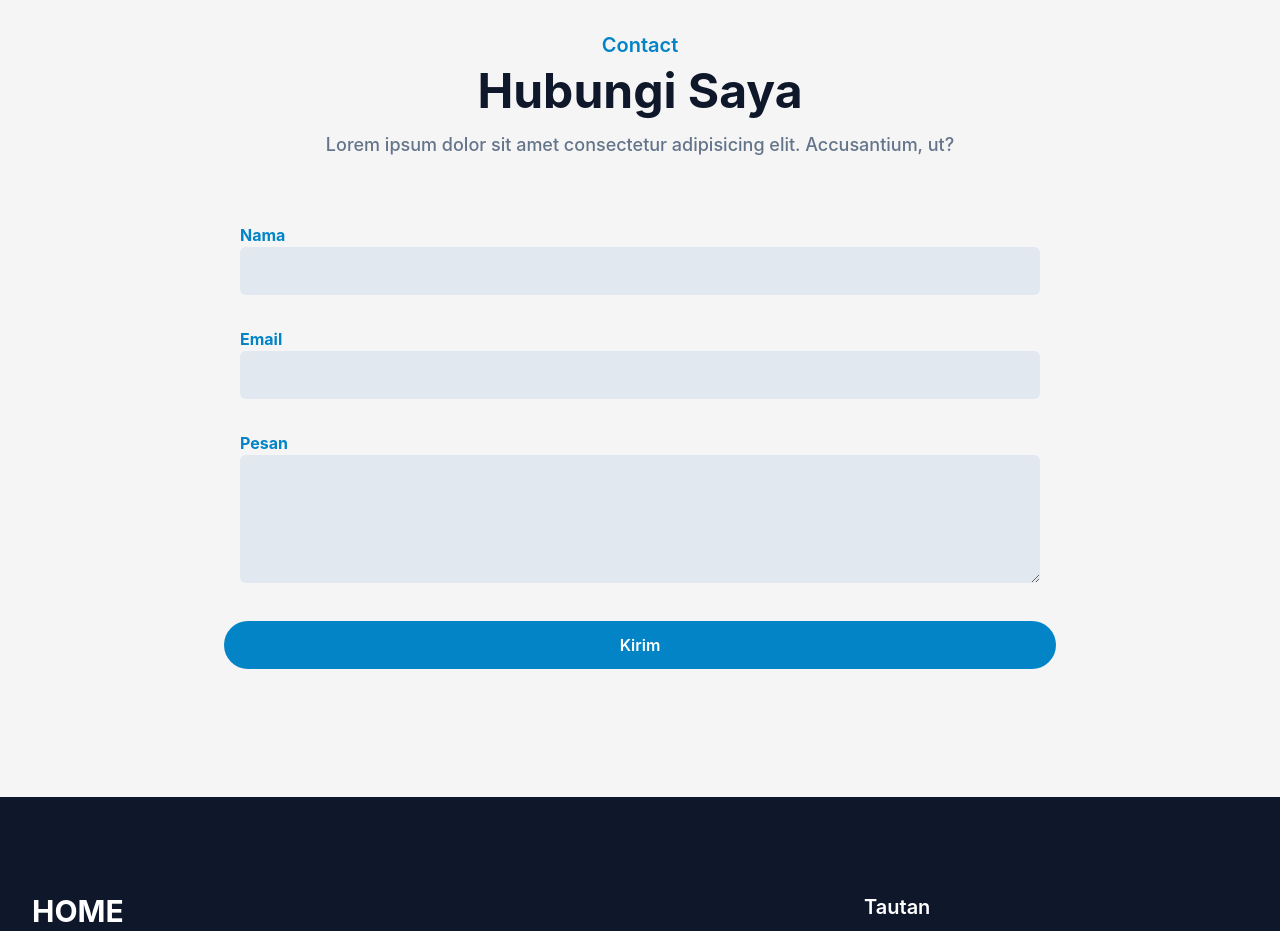
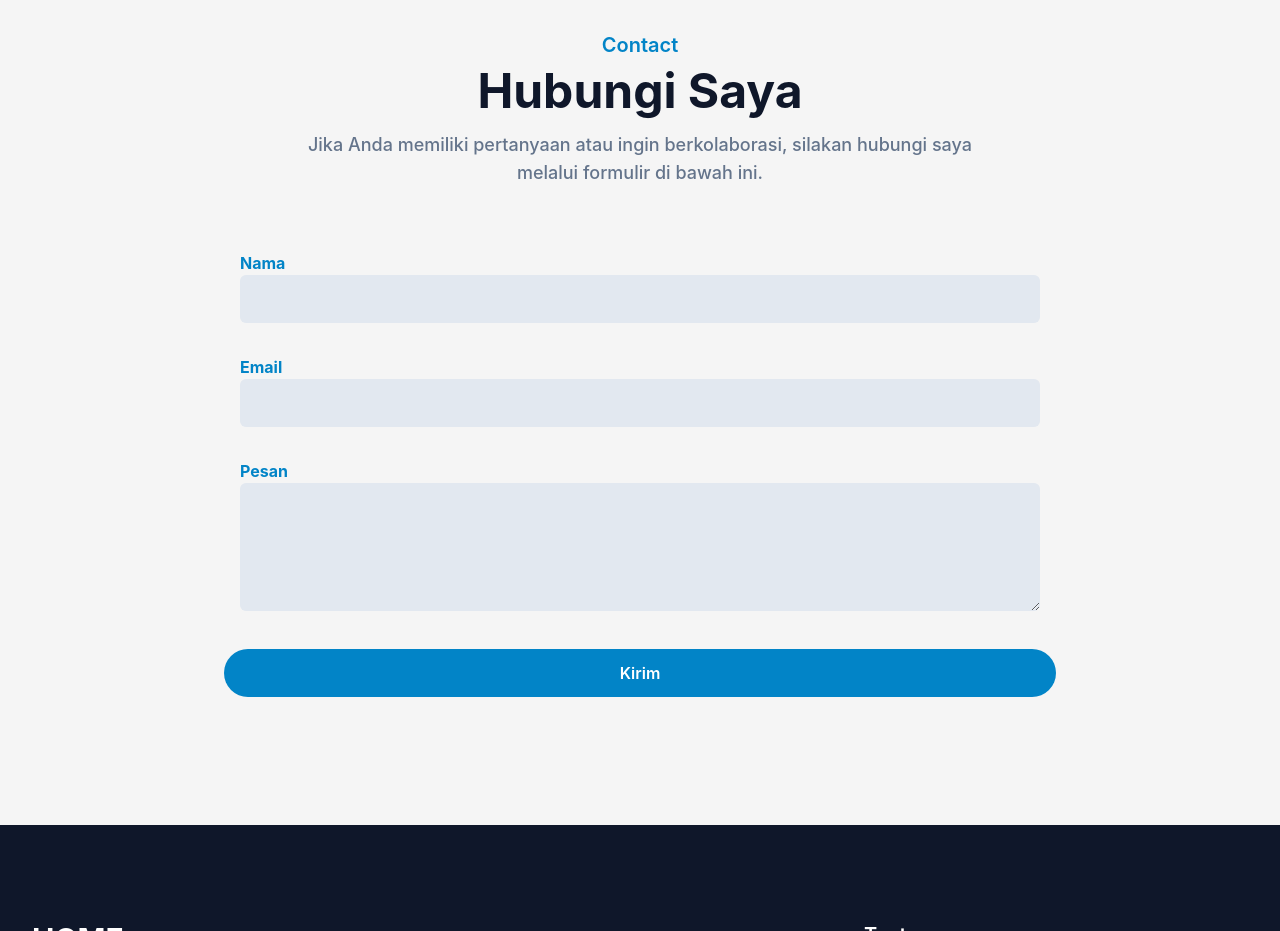
Before and after one commit to pransetyo11/pran-homepage, a website: page index.html in a window 1280 px wide. Shown: the part 2560-3491 px from the top of the page. Drawn offline with Linux system fonts and the light colour scheme.

Commit message:
Perubahan pada paragraf contact

```diff
--- a/index.html
+++ b/index.html
@@ -213,7 +213,7 @@
                 <div class="max-w-2xl mx-auto text-center mb-16">
                     <h4 class="font-semibold text-xl text-primary mb-2">Contact</h4>
                     <h2 class="font-bold text-dark text-3xl mb-4 sm:text-4xl lg:text-5xl">Hubungi Saya</h2>
-                    <p class="font-medium text-md text-sencondary md:text-lg">Lorem ipsum dolor sit amet consectetur adipisicing elit. Accusantium, ut?</p>
+                    <p class="font-medium text-md text-sencondary md:text-lg">Jika Anda memiliki pertanyaan atau ingin berkolaborasi, silakan hubungi saya melalui formulir di bawah ini.</p>
                 </div>
             </div>
 
```
Also changed, not shown: src/output.css.
